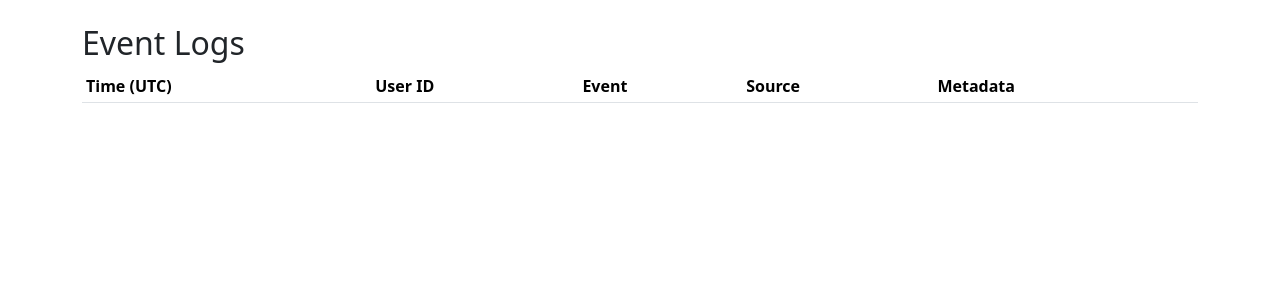
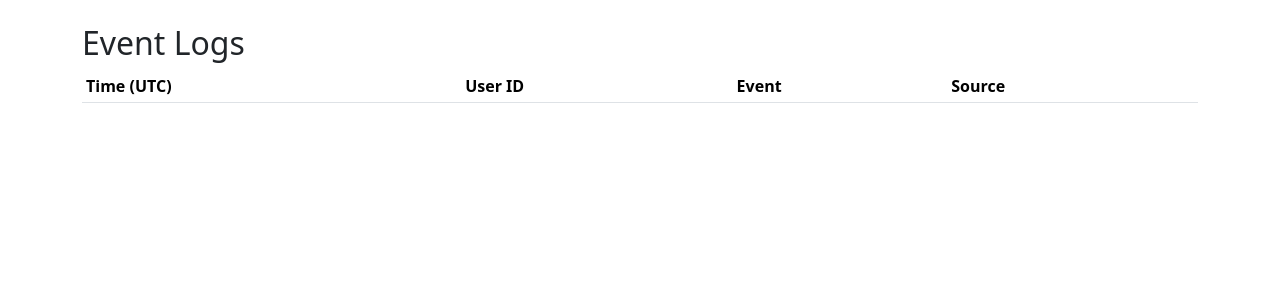
Before and after one commit to josh-er/MotivatorApp, a Flask app: page /admin/events in a window 1280 px wide. Shown: the part 56-356 px from the top of the page. Run offline with Flask 3, Linux system fonts and the light colour scheme; the visitor is signed in with stand-in values (Sample User, id 1); data that the repository does not hold is empty; parts of the project's set-up code (start-up, migrations or seed data) failed here and were passed over.

Commit message:
remove metadata value from event log

```diff
--- a/Motivator/templates/admin/events.html
+++ b/Motivator/templates/admin/events.html
@@ -10,7 +10,6 @@
       <th>User ID</th>
       <th>Event</th>
       <th>Source</th>
-      <th>Metadata</th>
     </tr>
   </thead>
   <tbody>
@@ -22,9 +21,6 @@
       <td>{{ event.user_id or "-" }}</td>
       <td>{{ event.event_type }}</td>
       <td>{{ event.source }}</td>
-      <td>
-        {{ event.metadata[:80] }}{% if event.metadata and event.metadata|length > 80 %}…{% endif %}
-      </td>
     </tr>
     {% endfor %}
   </tbody>
```
